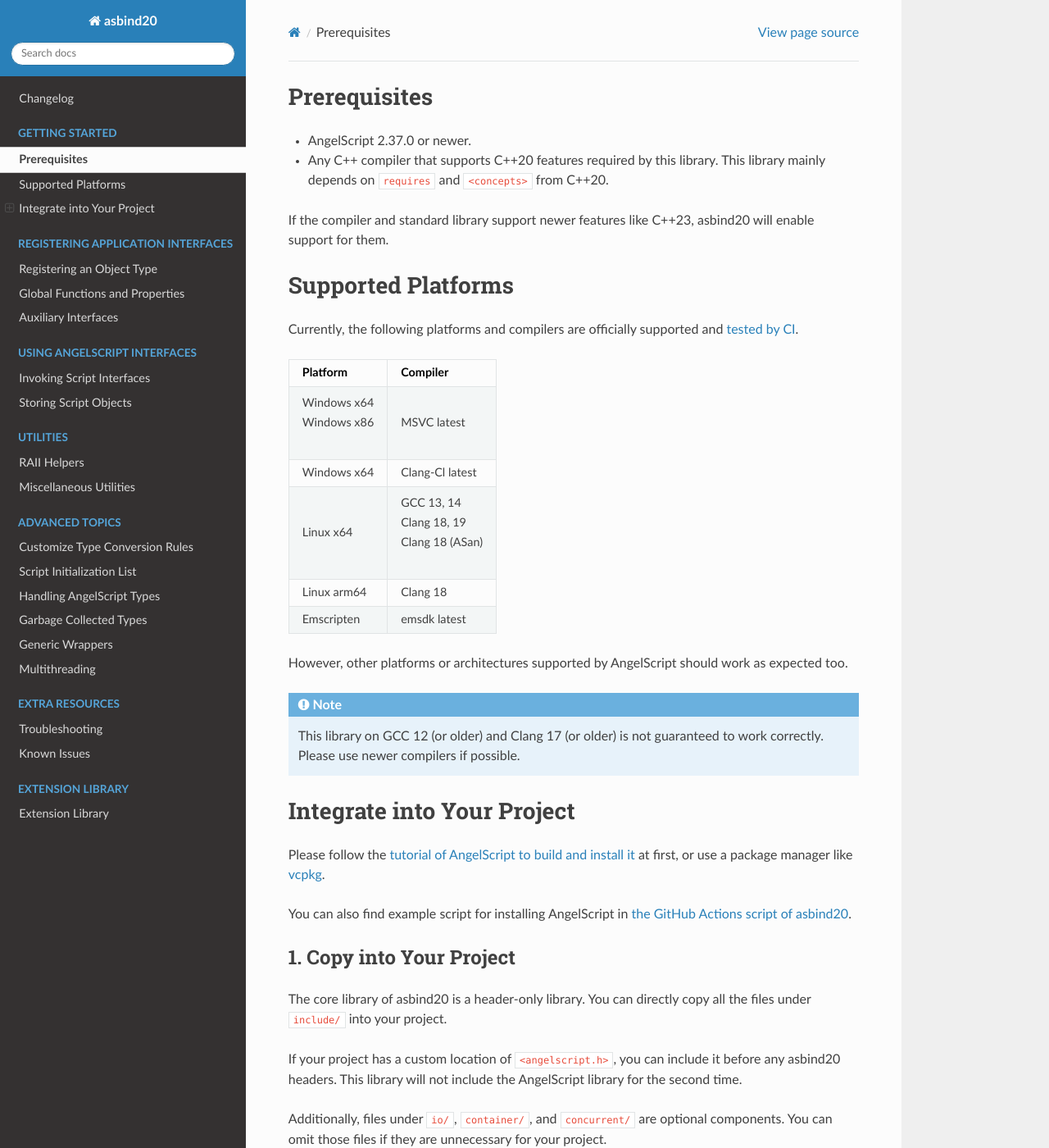
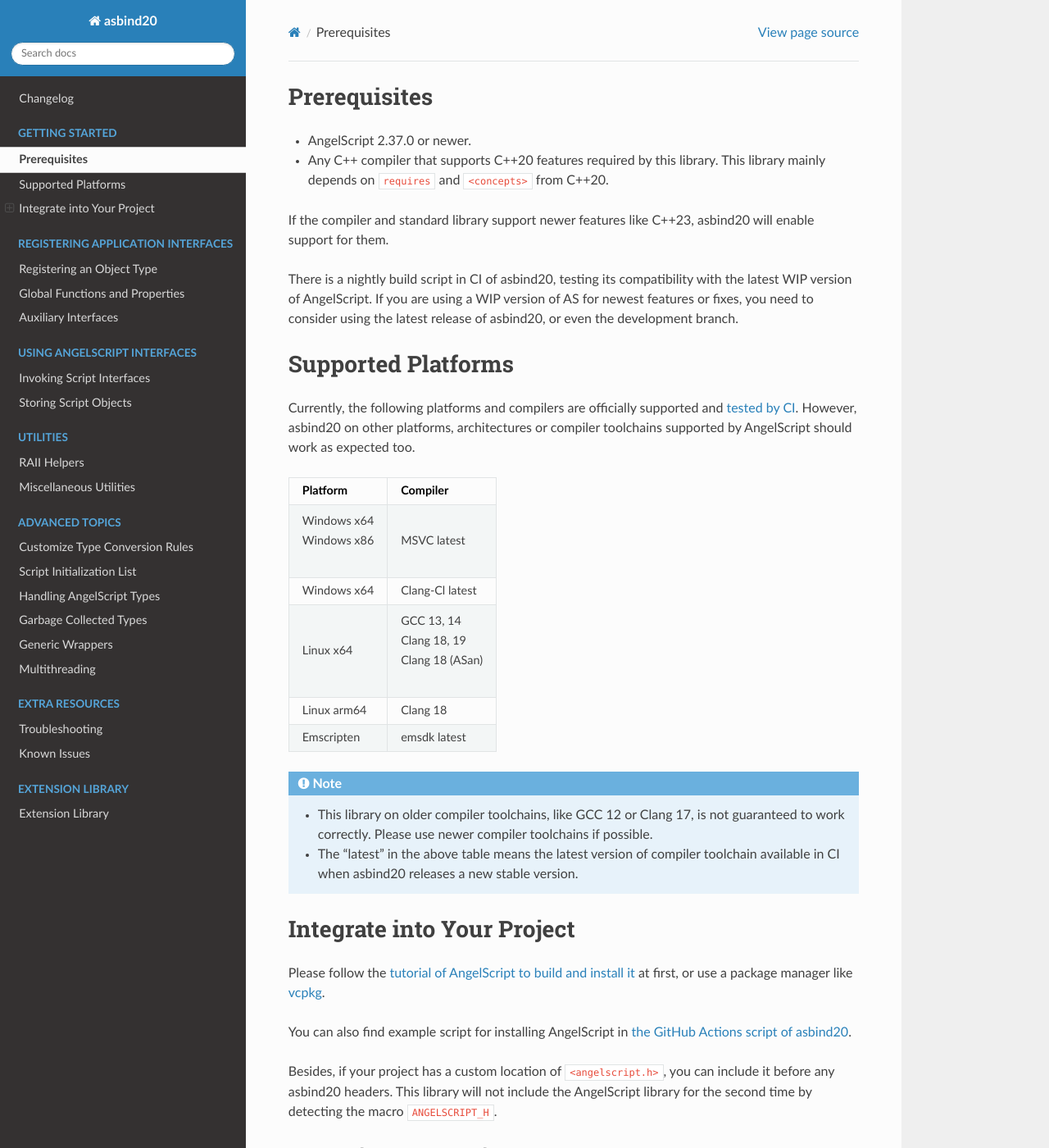
Before and after one commit to HenryAWE/asbind20, a Sphinx documentation site: the page built from doc/start.rst, in a window 1280 px wide and 1400 px high. Shown: the whole window at 82% size. Built offline with Sphinx 7.4.7 and the Read the Docs theme 3.1.0, drawn with Linux system fonts in a browser that asks for light colours; some of the changed text lies outside the part shown.

```diff
--- a/doc/start.rst
+++ b/doc/start.rst
@@ -8,10 +8,17 @@ Prerequisites
 If the compiler and standard library support newer features like C++23,
 asbind20 will enable support for them.
 
+There is a nightly build script in CI of asbind20,
+testing its compatibility with the latest WIP version of AngelScript.
+If you are using a WIP version of AS for newest features or fixes,
+you need to consider using the latest release of asbind20,
+or even the development branch.
+
 Supported Platforms
 ===================
 
 Currently, the following platforms and compilers are officially supported and `tested by CI <https://github.com/HenryAWE/asbind20/blob/master/.github/workflows/build.yml>`_.
+However, asbind20 on other platforms, architectures or compiler toolchains supported by AngelScript should work as expected too.
 
 .. list-table::
    :widths: auto
@@ -33,11 +40,10 @@ Currently, the following platforms and compilers are officially supported and `t
    * - Emscripten
      - emsdk latest
 
-However, other platforms or architectures supported by AngelScript should work as expected too.
-
 .. note::
-  This library on GCC 12 (or older) and Clang 17 (or older) is not guaranteed to work correctly.
-  Please use newer compilers if possible.
+  - This library on older compiler toolchains, like GCC 12 or Clang 17, is not guaranteed to work correctly.
+    Please use newer compiler toolchains if possible.
+  - The "latest" in the above table means the latest version of compiler toolchain available in CI when asbind20 releases a new stable version.
 
 Integrate into Your Project
 ===========================
@@ -47,14 +53,14 @@ or use a package manager like `vcpkg <https://github.com/microsoft/vcpkg>`_.
 
 You can also find example script for installing AngelScript in `the GitHub Actions script of asbind20 <https://github.com/HenryAWE/asbind20/blob/master/.github/workflows/build.yml>`_.
 
+Besides, if your project has a custom location of ``<angelscript.h>``, you can include it before any asbind20 headers.
+This library will not include the AngelScript library for the second time by detecting the macro ``ANGELSCRIPT_H``.
+
 1. Copy into Your Project
 -------------------------
 
 The core library of asbind20 is a header-only library.
 You can directly copy all the files under ``include/`` into your project.
-
-If your project has a custom location of ``<angelscript.h>``, you can include it before any asbind20 headers.
-This library will not include the AngelScript library for the second time.
 
 Additionally, files under ``io/``, ``container/``, and ``concurrent/`` are optional components.
 You can omit those files if they are unnecessary for your project.
@@ -121,4 +127,7 @@ You can easily add asbind20 as a dependency of your project.
         -- ... --
         add_packages("asbind20")
 
+The package includes the extension library by default.
+You can set the ``ext`` flag to ``false`` to disable it.
+
 Please check the `official documentation of XMake about adding packages <https://xmake.io/guide/project-configuration/add-packages.html>`_ for more details.
--- a/doc/template_type.rst
+++ b/doc/template_type.rst
@@ -126,5 +126,5 @@ except the type name should be the instantiated name.
 
 .. code-block:: c++
 
-    template_value_class<vec2<float>>(engine, "vec2<float>", /* ... */)
+    value_class<vec2<float>>(engine, "vec2<float>", /* ... */)
         .method(/* ... */);
```
Also changed, not shown: other parts of doc/start.rst (+2 -2 lines), doc/changelog.rst (+9 -0 lines).
